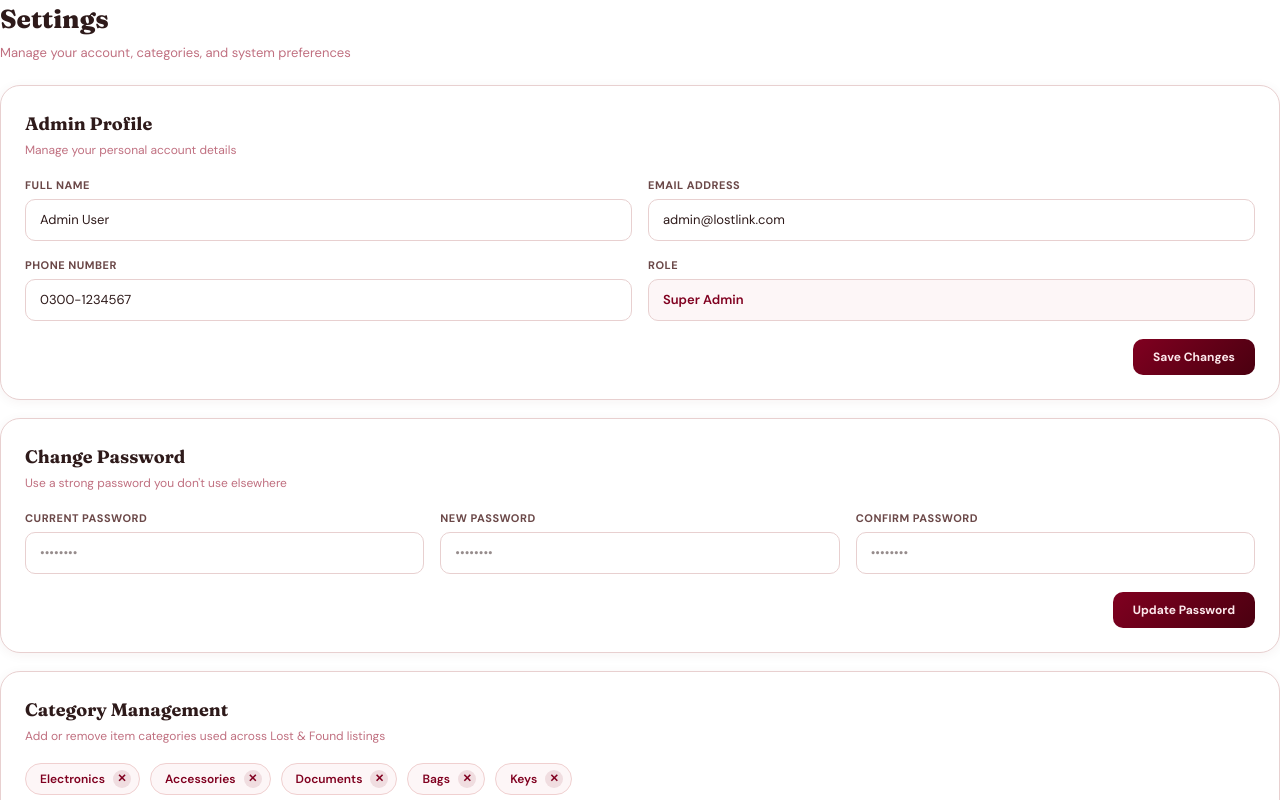
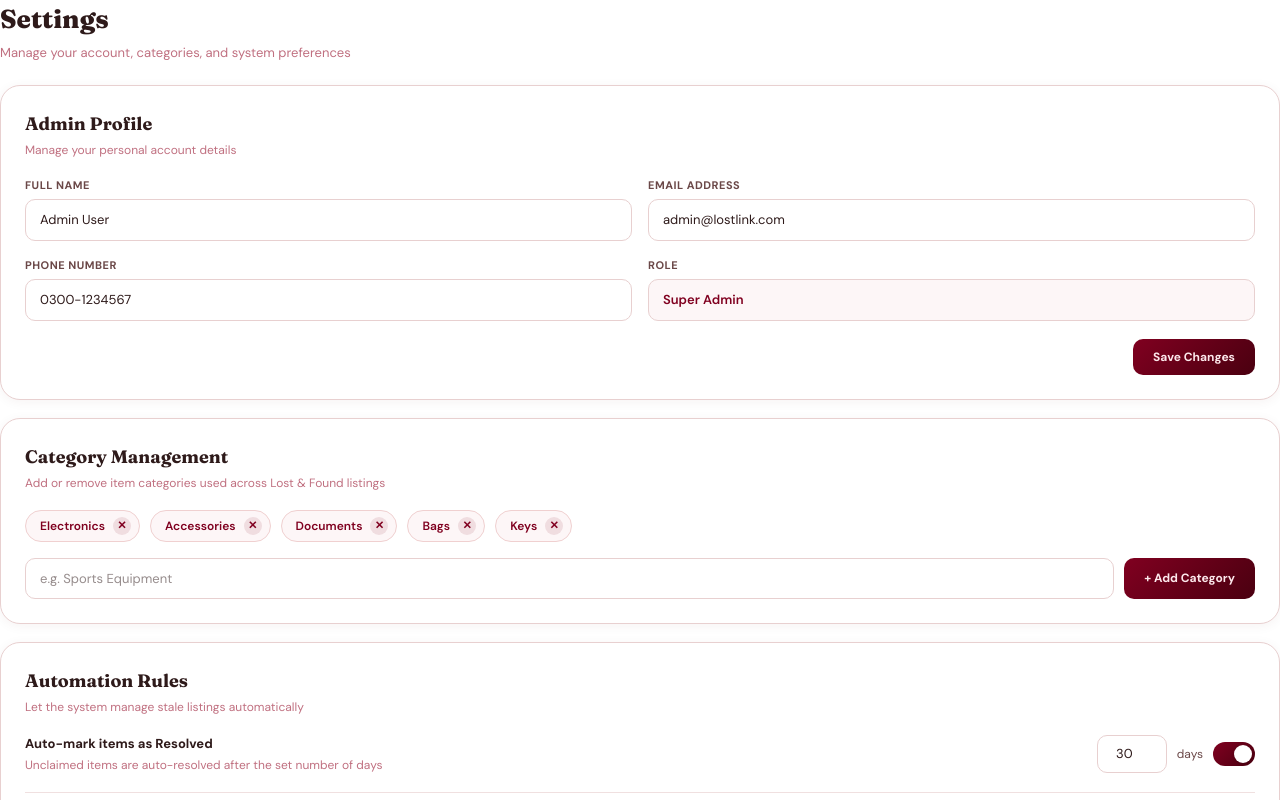
Before and after one commit to sibgha224/lostlink-FYP, a React (Vite) app: page /admin/settings in a window 1280 px wide. Shown: the top 800 px of the page. Built offline with nearby package versions, Linux system fonts and the light colour scheme.

Commit message:
change settings page

```diff
--- a/src/pages/settings-page.jsx
+++ b/src/pages/settings-page.jsx
@@ -9,7 +9,7 @@ const initialCategories = [
 ];
 
 const initialItemsForExport = [
-  { id:"LL-001", title:"Black Wallet",  cat:"Accessories", date:"12 May 2026", status:"Lost",  reporter:"Ali Hassan" },
+  { id:"LL-001", title:"Black Wallet",   cat:"Accessories", date:"12 May 2026", status:"Lost",  reporter:"Ali Hassan" },
   { id:"LL-002", title:"iPhone 14 Pro", cat:"Electronics", date:"11 May 2026", status:"Found", reporter:"Sara Malik" },
   { id:"LL-003", title:"Student ID Card", cat:"Documents", date:"10 May 2026", status:"Claimed", reporter:"Umar Sheikh" },
 ];
@@ -33,9 +33,6 @@ export default function SettingsPage() {
   });
   const handleProfileChange = (e) =>
     setProfile({ ...profile, [e.target.name]: e.target.value });
-
-  /* ---------------- Password ---------------- */
-  const [passwords, setPasswords] = useState({ current: "", newPass: "", confirm: "" });
 
   /* ---------------- Institute Info ---------------- */
   const [systemInfo, setSystemInfo] = useState({
@@ -194,31 +191,6 @@ export default function SettingsPage() {
           </div>
         </div>
 
-        {/* ============ PASSWORD ============ */}
-        <div style={cardStyle}>
-          <h3 style={sectionTitle}>Change Password</h3>
-          <p style={sectionSub}>Use a strong password you don't use elsewhere</p>
-
-          <div style={{ display: "grid", gridTemplateColumns: "1fr 1fr 1fr", gap: 16 }}>
-            <div>
-              <label style={labelStyle}>Current Password</label>
-              <input className="settings-input" style={inputStyle} type="password" placeholder="••••••••" value={passwords.current} onChange={(e) => setPasswords({ ...passwords, current: e.target.value })} />
-            </div>
-            <div>
-              <label style={labelStyle}>New Password</label>
-              <input className="settings-input" style={inputStyle} type="password" placeholder="••••••••" value={passwords.newPass} onChange={(e) => setPasswords({ ...passwords, newPass: e.target.value })} />
-            </div>
-            <div>
-              <label style={labelStyle}>Confirm Password</label>
-              <input className="settings-input" style={inputStyle} type="password" placeholder="••••••••" value={passwords.confirm} onChange={(e) => setPasswords({ ...passwords, confirm: e.target.value })} />
-            </div>
-          </div>
-
-          <div style={{ marginTop: 18, textAlign: "right" }}>
-            <button style={saveBtn} onClick={() => showSaved("Password updated successfully")}>Update Password</button>
-          </div>
-        </div>
-
         {/* ============ CATEGORY MANAGEMENT ============ */}
         <div style={cardStyle}>
           <h3 style={sectionTitle}>Category Management</h3>
```
